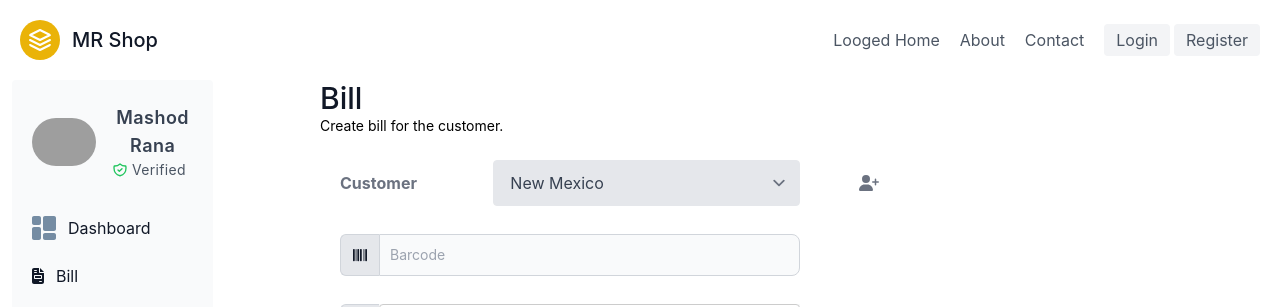
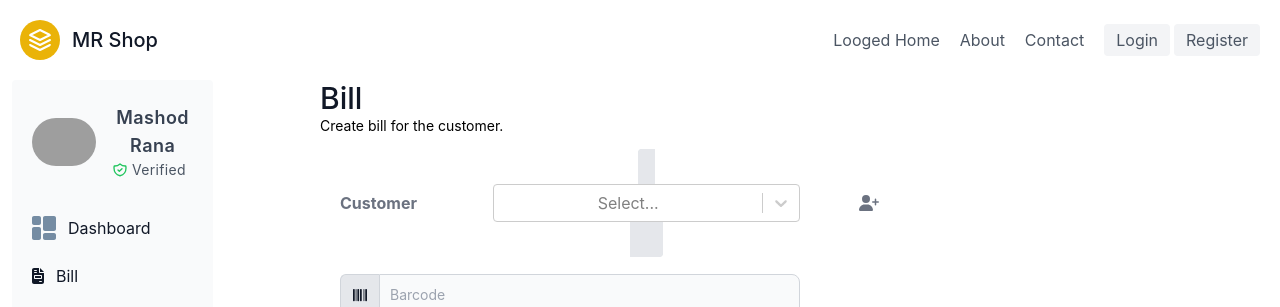
Before and after one commit to samueltefera/potential-inventory, a React (Create React App) app in the folder client/: page /dashboard/bill in a window 1280 px wide. Shown: the top 307 px of the page. Built offline with nearby package versions, Linux system fonts and the light colour scheme; no server answers; grey boxes are pictures that could not be loaded.

Commit message:
user dropdown added

```diff
--- a/client/src/Components/Bill/Bill.jsx
+++ b/client/src/Components/Bill/Bill.jsx
@@ -35,11 +35,14 @@ const Bill = () => {
                             </label>
                         </div>
                         <div class="md:w-2/6">
-                            <select class="inline appearance-none w-full bg-gray-200 border border-gray-200 text-gray-700 py-3 px-4 pr-8 rounded leading-tight focus:outline-none focus:bg-white focus:border-gray-500" id="grid-state">
-                                <option>New Mexico</option>
-                                <option>Missouri</option>
-                                <option>Texas</option>
-                            </select>
+                            <Select
+                                onChange={handleProudctSelection}
+                                className="inline appearance-none w-full bg-gray-200 border border-gray-200 text-gray-700 py-3 px-4 pr-8 rounded leading-tight focus:outline-none focus:bg-white focus:border-gray-500"
+                                options={products.map((product) => ({
+                                    value: product.id,
+                                    label: product.name,
+                                }))}
+                            />
                             <div class="pointer-events-none absolute inset-y-0 right-0 flex items-center px-2 text-gray-700">
                                 <svg class="fill-current h-4 w-4" xmlns="http://www.w3.org/2000/svg" viewBox="0 0 20 20"><path d="M9.293 12.95l.707.707L15.657 8l-1.414-1.414L10 10.828 5.757 6.586 4.343 8z" /></svg>
                             </div>
```
